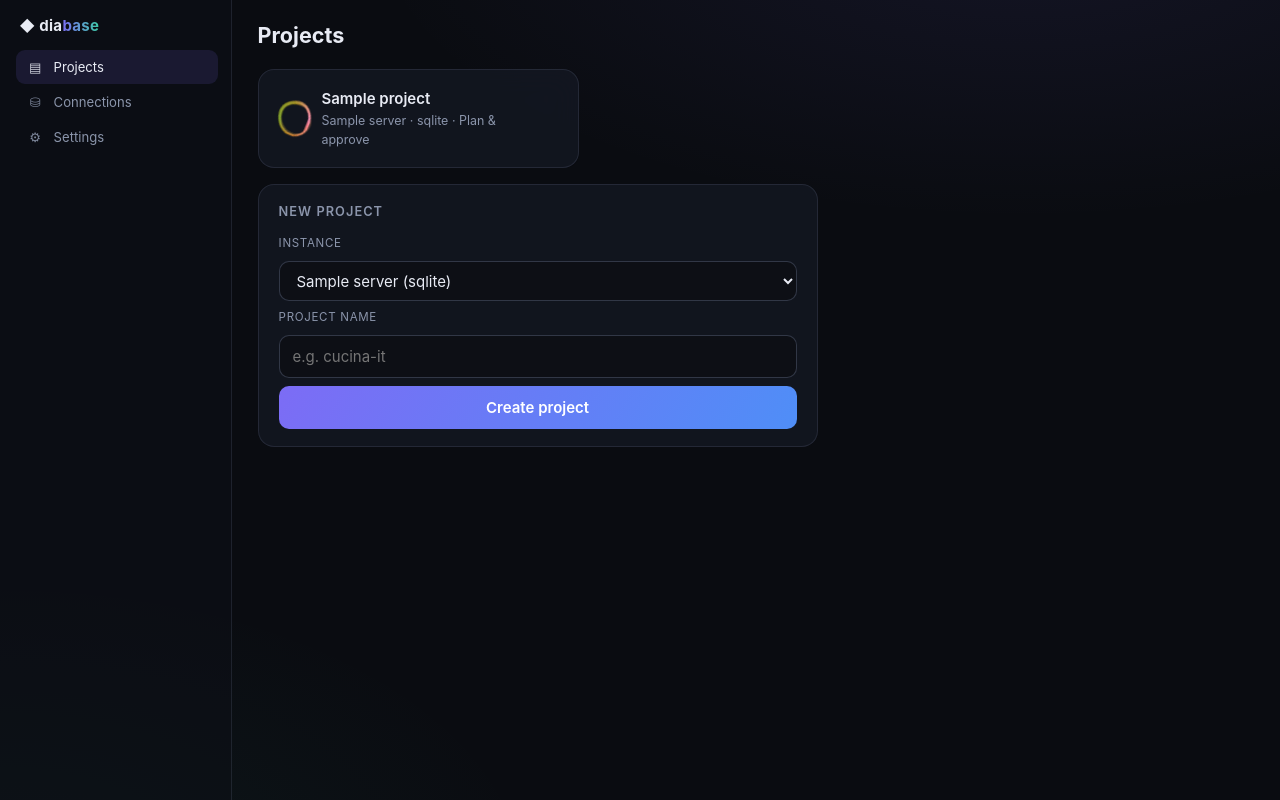
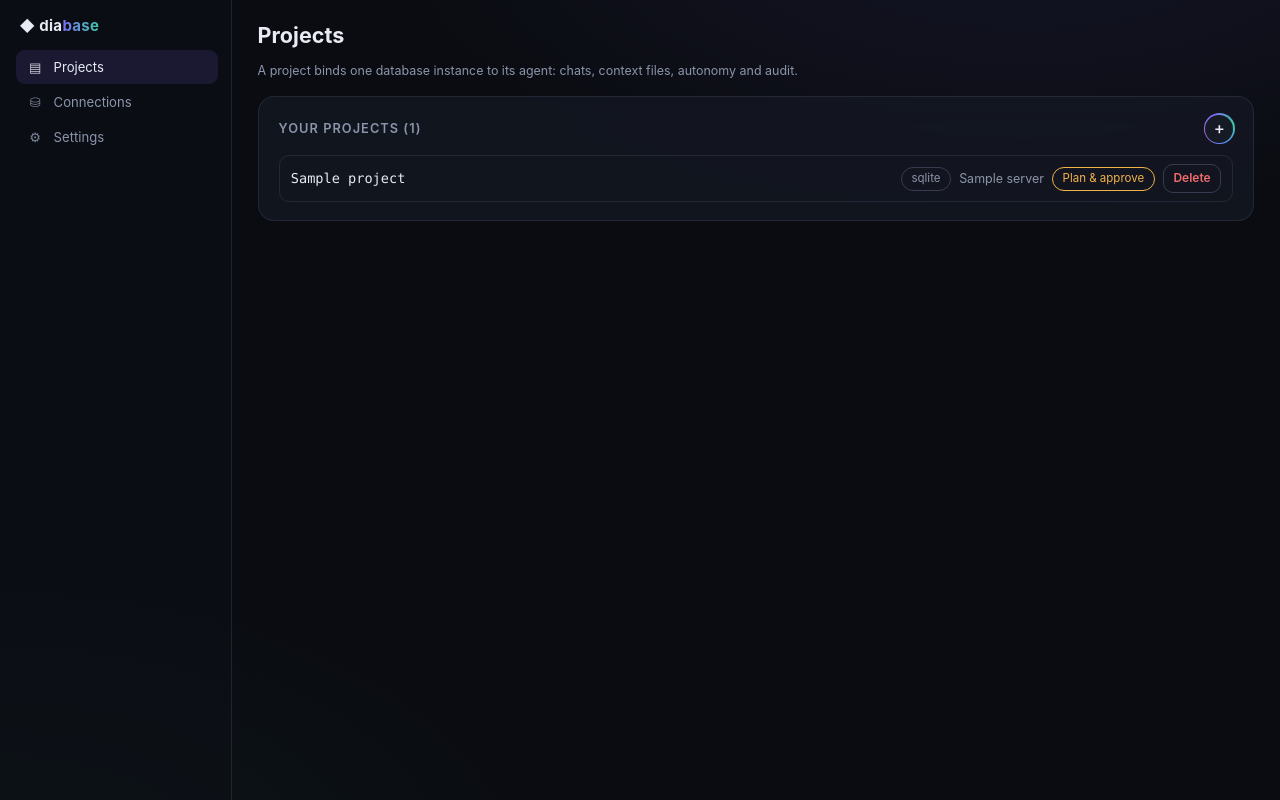
Before and after one commit to francescoridolfi/diabase, a Django app: page / in a window 1280 px wide. Run offline with Django 5.2, Linux system fonts and the light colour scheme; tables that the repository leaves empty hold one stand-in row (values such as "Sample post"); some libraries are stand-ins or nearby versions.

Commit message:
style: unified listing grammar + modal creation forms
Projects, Connections and Settings share one visual language: a single
list card (rows + pills + textual Delete), with an aura-ringed «+»
anchored to the heading that opens a centered modal holding the
creation form. Modal open/close (veil, Esc, data-close) is generic in
shell.js; the veil moves to the base template.

```diff
--- a/web/static/web/diabase.css
+++ b/web/static/web/diabase.css
@@ -255,14 +255,10 @@ button.ghost { background: transparent; border: 1px solid var(--line-strong); co
 .side-link .ic { width: 1.1rem; text-align: center; opacity: 0.9; }
 .burger { display: none; }
 
-/* projects page cards */
-.proj-card { display: flex; align-items: center; gap: 0.4rem; position: relative; }
-.proj-card-main { display: flex; align-items: center; gap: 0.7rem; flex: 1 1 auto; min-width: 0; }
-.proj-card-info { min-width: 0; }
-.proj-card-name { font-weight: 600; overflow: hidden; text-overflow: ellipsis; white-space: nowrap; }
-.proj-card .chat-del { position: static; transform: none; flex: 0 0 auto; }
-.proj-card .chat-del:hover { transform: none; }
-.proj-card:hover .chat-del { opacity: 1; }
+/* listing rows: the link area inside a .file-row (projects page) */
+.row-link { min-width: 0; flex: 1 1 auto; display: flex; }
+.row-link .fname { color: var(--txt); }
+.row-link:hover .fname { color: var(--aura-3); }
 
 .chatcol { display: flex; flex-direction: column; min-width: 0; min-height: 0; }
 .chat-head { display: flex; align-items: center; gap: 0.8rem; padding: 0.55rem 0.2rem 0.6rem; }
@@ -361,6 +357,36 @@ body.overlay-open .overlay-veil { opacity: 1; pointer-events: auto; }
 .modal-overlay.open { opacity: 1; transform: scale(1); pointer-events: auto; }
 .modal-overlay .panel-header { flex: 0 0 auto; display: flex; align-items: center; justify-content: space-between; margin-bottom: 1rem; }
 @media (max-width: 700px) { .modal-overlay { inset: 3vh 3vw; padding: 1rem 1rem 0; } }
+
+/* compact modal: a centered dialog for small creation forms */
+.modal-overlay.modal-sm {
+  inset: auto; top: 50%; left: 50%;
+  width: min(460px, 92vw); max-height: 86dvh; overflow-y: auto;
+  border-radius: 20px; padding: 1.2rem 1.4rem 1.4rem;
+  transform: translate(-50%, -50%) scale(0.94);
+}
+.modal-overlay.modal-sm.open { transform: translate(-50%, -50%) scale(1); }
+.modal-overlay.modal-sm .panel-header { margin-bottom: 0.8rem; }
+
+/* card heading with the "add a row" affordance anchored right */
+.card-head {
+  display: flex; align-items: center; justify-content: space-between;
+  margin-bottom: 0.8rem;
+}
+.card-head h2 { margin: 0; }
+.add-btn {
+  position: relative; width: 28px; height: 28px; padding: 0; flex: 0 0 auto;
+  border-radius: 50%; display: grid; place-items: center;
+  font-size: 1.05rem; line-height: 1; font-weight: 500; color: var(--txt);
+  background: var(--panel-solid); border: 0; cursor: pointer;
+}
+/* the aura ring: same conic language as the orb, at button scale */
+.add-btn::before {
+  content: ""; position: absolute; inset: -1.5px; z-index: -1; border-radius: 50%;
+  background: conic-gradient(from var(--aura-angle), var(--aura-1), var(--aura-2), var(--aura-3), var(--aura-4), var(--aura-1));
+  animation: aura-spin 7s linear infinite;
+}
+.add-btn:hover { transform: scale(1.1); filter: none; box-shadow: 0 0 14px rgba(124, 108, 245, 0.45); }
 
 /* ---------- schema canvas: pan/zoom viewport around an auto-layered graph ---------- */
 .schema-viewport {
--- a/web/static/web/shell.js
+++ b/web/static/web/shell.js
@@ -1,4 +1,5 @@
-/* App shell: the mobile sidebar drawer, shared by every page. */
+/* App shell: the mobile sidebar drawer and the generic modal openers,
+   shared by every page. */
 
 const shell = document.getElementById("app-shell");
 const burger = document.getElementById("burger");
@@ -12,7 +13,30 @@ if (burger) {
   document.addEventListener("click", (e) => {
     if (shell.dataset.drawer === "1" && !sidebar.contains(e.target)) shell.dataset.drawer = "0";
   });
-  document.addEventListener("keydown", (e) => {
-    if (e.key === "Escape") shell.dataset.drawer = "0";
-  });
 }
+
+/* [data-modal-open="id"] buttons open the matching .modal-overlay;
+   the veil, Esc or any [data-close] inside it close it again */
+const veil = document.getElementById("veil");
+
+function closeModals() {
+  document.querySelectorAll(".modal-overlay.open").forEach((m) => m.classList.remove("open"));
+  document.body.classList.remove("overlay-open");
+}
+
+document.querySelectorAll("[data-modal-open]").forEach((btn) =>
+  btn.addEventListener("click", () => {
+    const modal = document.getElementById(btn.dataset.modalOpen);
+    if (!modal) return;
+    document.body.classList.add("overlay-open");
+    modal.classList.add("open");
+    modal.querySelector("input, select, textarea")?.focus();
+  })
+);
+document.querySelectorAll(".modal-overlay [data-close]").forEach((b) => b.addEventListener("click", closeModals));
+veil?.addEventListener("click", closeModals);
+document.addEventListener("keydown", (e) => {
+  if (e.key !== "Escape") return;
+  if (shell.dataset.drawer === "1") shell.dataset.drawer = "0";
+  closeModals();
+});
--- a/web/templates/web/base.html
+++ b/web/templates/web/base.html
@@ -19,6 +19,7 @@
     {% block content %}{% endblock %}
   </main>
 </div>
+<div class="overlay-veil" id="veil"></div>
 <script type="module" src="{% static 'web/shell.js' %}"></script>
 {% block scripts %}{% endblock %}
 </body>
--- a/web/templates/web/home.html
+++ b/web/templates/web/home.html
@@ -3,33 +3,43 @@
 {% block content %}
 <div class="page">
   <h1>Projects</h1>
+  <p class="muted" style="margin-top:-0.5rem">
+    A project binds one database instance to its agent: chats, context files, autonomy and audit.
+  </p>
 
-  <div class="grid" style="grid-template-columns: repeat(auto-fill, minmax(280px, 1fr));">
+  <div class="card" style="margin-top:1rem">
+    <div class="card-head">
+      <h2>Your projects ({{ projects|length }})</h2>
+      <button class="add-btn" data-modal-open="modal-new-project" title="New project" aria-label="New project">+</button>
+    </div>
+    <div class="stack">
       {% for p in projects %}
-    <div class="card proj-card">
-      <a href="{% url 'project_room' p.pk %}" class="proj-card-main">
-        <div class="orb" style="width:34px;height:34px;--ring:2.5px;cursor:pointer"></div>
-        <div class="proj-card-info">
-          <div class="proj-card-name">{{ p.name }}</div>
-          <div class="muted">{{ p.server.name }} · {{ p.server.adapter_type }} · {{ p.get_autonomy_level_display }}</div>
-        </div>
+      <div class="file-row" style="cursor:default">
+        <a href="{% url 'project_room' p.pk %}" class="row-link">
+          <span class="fname">{{ p.name }}</span>
         </a>
-      <form method="post" action="{% url 'project_delete' p.pk %}"
+        <span class="pill">{{ p.server.adapter_type }}</span>
+        <span class="muted">{{ p.server.name }}</span>
+        <span class="pill {% if p.autonomy_level == 'plan' %}warn{% elif p.autonomy_level == 'read_only' %}ok{% endif %}">{{ p.get_autonomy_level_display }}</span>
+        <form method="post" action="{% url 'project_delete' p.pk %}" style="margin-left:auto"
               onsubmit="return confirm('Delete project “{{ p.name }}”? Its chats and plans go with it; the audit trail survives. The database instance itself is NOT touched.')">
           {% csrf_token %}
-        <button type="submit" class="chat-del" title="Delete project" aria-label="Delete project">✕</button>
+          <button class="ghost" style="color:var(--danger); font-size:0.75rem; padding:0.25rem 0.6rem">Delete</button>
         </form>
       </div>
       {% empty %}
-    <div class="card" style="grid-column: 1 / -1; text-align:center; color:var(--dim)">
-      No projects yet — create one below{% if not servers %} (you'll need a
-      <a href="{% url 'connections' %}" style="color:var(--aura-3)">connection</a> first){% endif %}.
-    </div>
+      <p class="muted">No projects yet — hit «+» above{% if not servers %}
+        (you'll need a <a href="{% url 'connections' %}" style="color:var(--aura-3)">connection</a> first){% endif %}.</p>
       {% endfor %}
     </div>
+  </div>
+</div>
 
-  <div class="card" style="margin-top:1rem; max-width:560px">
-    <h2>New project</h2>
+<div class="modal-overlay modal-sm" id="modal-new-project" role="dialog" aria-modal="true" aria-label="New project">
+  <div class="panel-header">
+    <h2 style="margin:0">New project</h2>
+    <button class="ghost" data-close>Close (Esc)</button>
+  </div>
   {% if servers %}
   <form method="post" action="{% url 'project_create' %}" class="stack">{% csrf_token %}
     <label class="lbl">Instance</label>
@@ -45,5 +55,4 @@
     <a href="{% url 'connections' %}" style="color:var(--aura-3)">Connections →</a></p>
   {% endif %}
 </div>
-</div>
 {% endblock %}
--- a/web/templates/web/project.html
+++ b/web/templates/web/project.html
@@ -163,7 +163,6 @@
   </aside>
 </div>
 
-<div class="overlay-veil" id="veil"></div>
 <div class="modal-overlay" id="editor-overlay" role="dialog" aria-modal="true" aria-label="Context editor">
   <div class="panel-header">
     <div style="display:flex; align-items:baseline; gap:0.8rem; min-width:0">
```
Also changed, not shown: web/templates/web/connections.html (+11 -7 lines), web/templates/web/settings.html (+14 -13 lines). Lines whose indentation alone changed are shown as unchanged.
